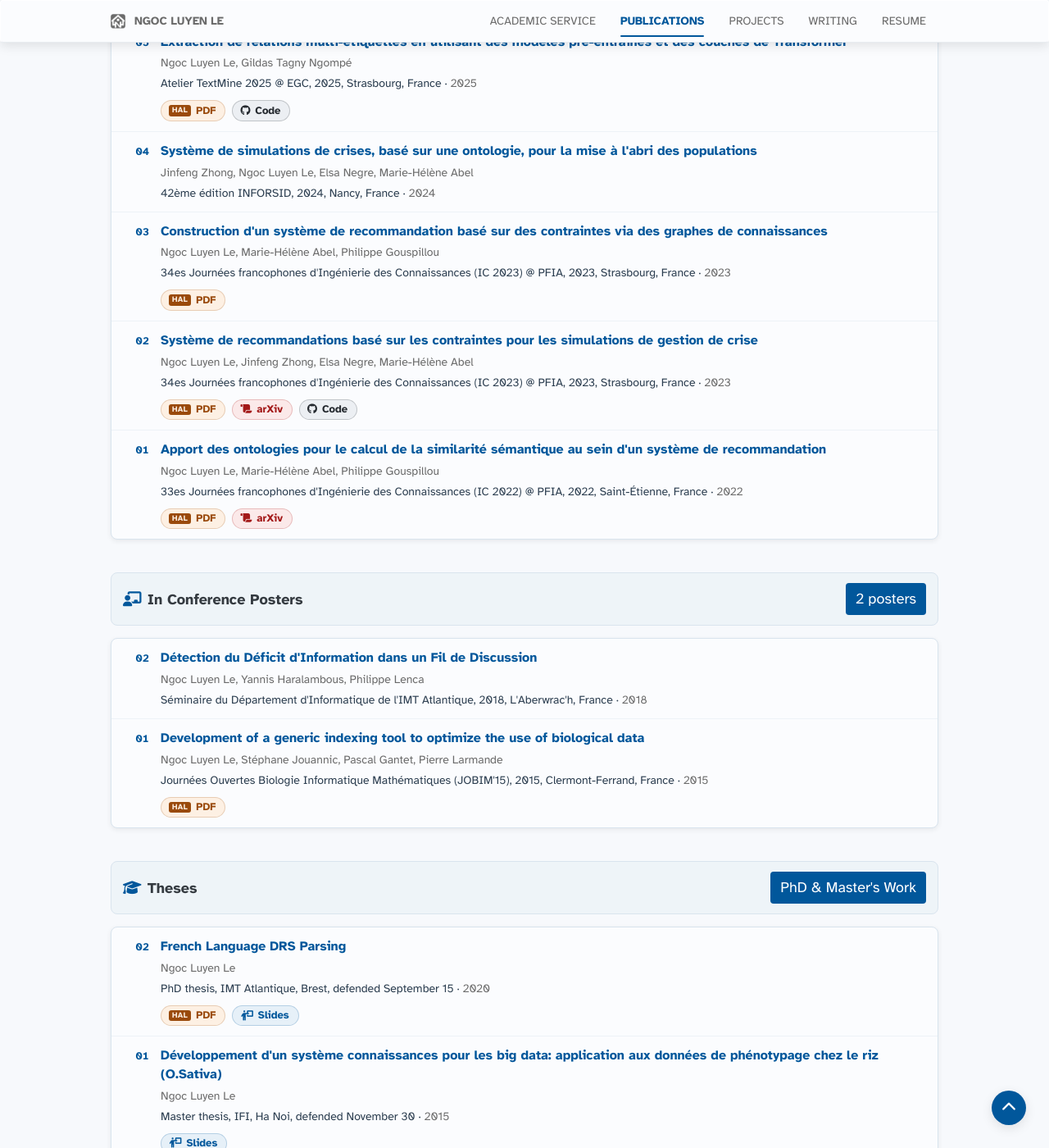
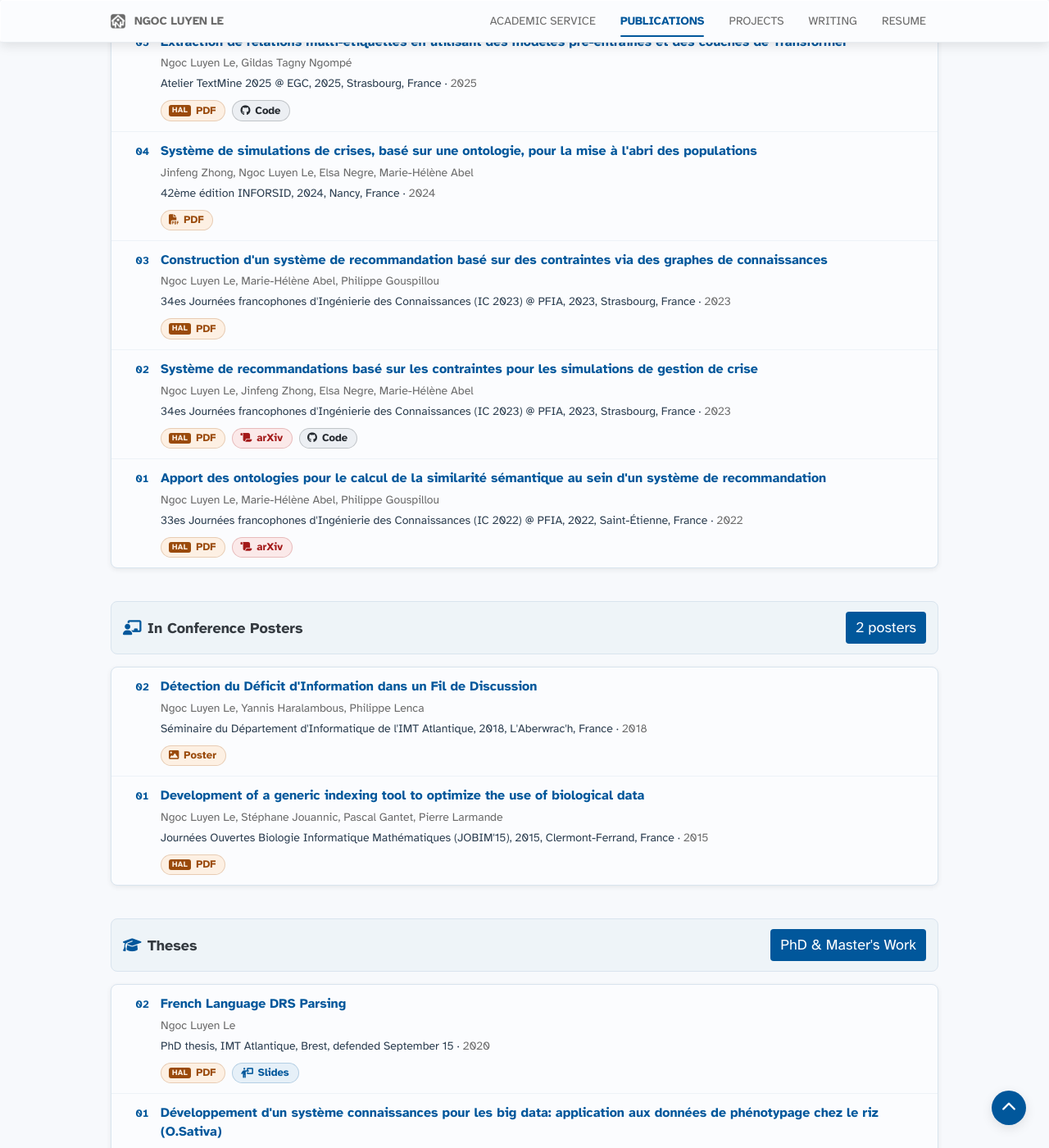
Before and after one commit to lengocluyen/lengocluyen.github.io, a Jekyll site: the page built from publications.html, in a window 1280 px wide and 1400 px high, scrolled down 5118 px. Shown: the whole window at 82% size. Built offline with Jekyll 4.4.1, drawn with Linux system fonts in a browser that asks for light colours; some web fonts are replaced.

Commit message:
Add INFORSID 2024 PDF and 2018 IMT Atlantique poster
Co-Authored-By: Claude Opus 5.5 <noreply@anthropic.com>

```diff
--- a/_data/publications.yml
+++ b/_data/publications.yml
@@ -366,6 +366,9 @@
       venue: "42ème édition INFORSID, 2024, Nancy, France"
       year: 2024
       url: https://inforsid.fr/actes/2024/inforsid24-57-58.pdf
+      links:
+        - label: PDF
+          url: /static/papers/zhong2024-inforsid-simulation-crises.pdf
     - title: "Construction d'un système de recommandation basé sur des contraintes via des graphes de connaissances"
       authors: "Ngoc Luyen Le, Marie-Hélène Abel, Philippe Gouspillou"
       venue: "34es Journées francophones d'Ingénierie des Connaissances (IC 2023) @ PFIA, 2023, Strasbourg, France"
@@ -406,6 +409,9 @@
       venue: "Séminaire du Département d'Informatique de l'IMT Atlantique, 2018, L'Aberwrac'h, France"
       year: 2018
       url: https://dx.doi.org/10.13140/RG.2.2.22822.24644
+      links:
+        - label: Poster
+          url: /static/papers/le2018-deficit-information-poster.pdf
     - title: "Development of a generic indexing tool to optimize the use of biological data"
       authors: "Ngoc Luyen Le, Stéphane Jouannic, Pascal Gantet, Pierre Larmande"
       venue: "Journées Ouvertes Biologie Informatique Mathématiques (JOBIM'15), 2015, Clermont-Ferrand, France"
--- a/_includes/publications.html
+++ b/_includes/publications.html
@@ -79,6 +79,7 @@
                 {%- when 'Dataset' %}{% assign icon = 'fa-solid fa-database' %}
                 {%- when 'Ontology' %}{% assign icon = 'fa-solid fa-diagram-project' %}
                 {%- when 'Slides' %}{% assign icon = 'fa-solid fa-person-chalkboard' %}
+                {%- when 'Poster' %}{% assign icon = 'fa-solid fa-image' %}
                 {%- else %}{% assign icon = 'fa-solid fa-link' %}
               {%- endcase %}
               {%- assign on_hal = false %}
--- a/static/css/main.css
+++ b/static/css/main.css
@@ -2668,6 +2668,7 @@ h3.section-header-title {
 #publications .entry-extras a.link-chip--code     { --chip-bg: var(--link-code-bg);  --chip-fg: var(--link-code-fg); }
 #publications .entry-extras a.link-chip--dataset  { --chip-bg: var(--link-data-bg);  --chip-fg: var(--link-data-fg); }
 #publications .entry-extras a.link-chip--ontology { --chip-bg: var(--link-onto-bg);  --chip-fg: var(--link-onto-fg); }
+#publications .entry-extras a.link-chip--poster   { --chip-bg: var(--link-pdf-bg);   --chip-fg: var(--link-pdf-fg); }
 
 .link-chip i {
   font-size: 0.95em;
```
Also changed, not shown: 2 other files.
